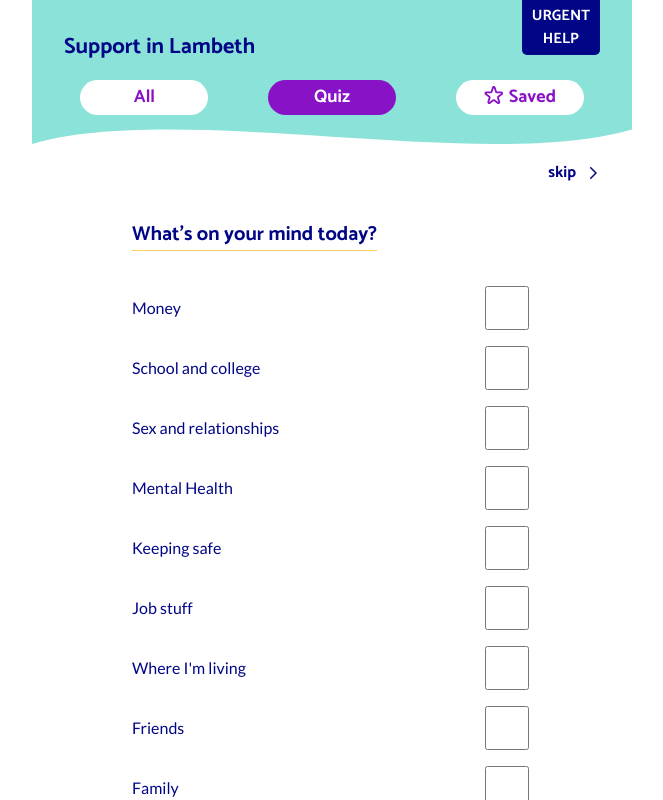
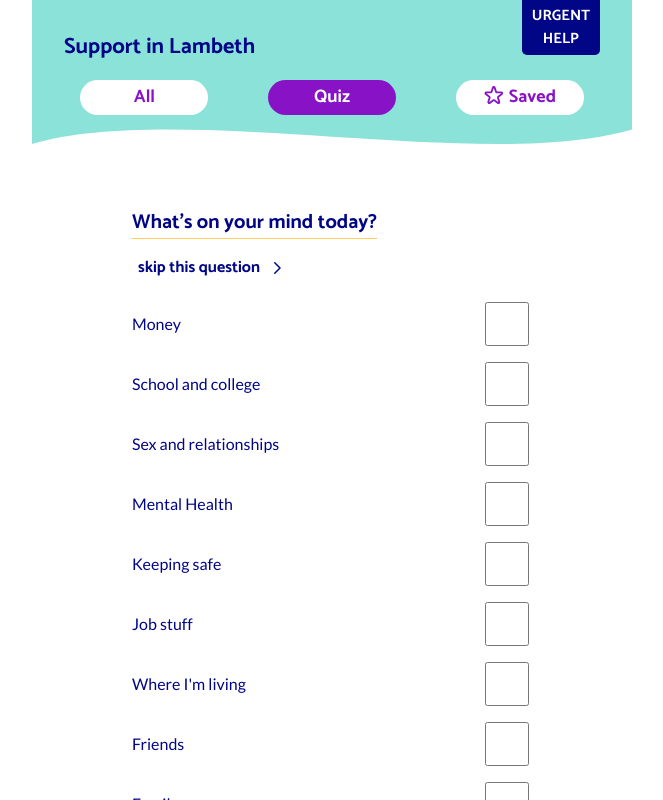
Before and after one commit to neontribe/my-best-life, a Next.js app: page /quiz/whats-on-your-mind in a window 1280 px wide. Shown: the top 800 px of the page, without its empty margins (308-971 px from the left). Built offline with nearby package versions, Linux system fonts and the light colour scheme.

Commit message:
feat: make it clearer that you can skip questions

```diff
--- a/pages/quiz/whats-on-your-mind.tsx
+++ b/pages/quiz/whats-on-your-mind.tsx
@@ -10,18 +10,6 @@ import { Checkbox } from '../../src/Components/Checkbox'
 import { LinkButton } from '../../src/Components/LinkButton'
 
 import { QuizContext } from '../../src/context/QuizContext'
-
-const Navigation = styled.section`
-  align-items: center;
-  display: flex;
-  justify-content: space-between;
-  padding: 1rem;
-  width: 100%;
-
-  button {
-    margin-left: auto;
-  }
-`
 
 const CheckboxGroup = styled.div`
   max-width: 50ch;
@@ -95,18 +83,18 @@ export const WhatsOnYourMindPage = (): JSX.Element => {
   return (
     <Layout>
       <HeaderComponent title="Support in Lambeth" />
-      <Navigation>
-        <LinkButton
-          textContent="skip"
-          arrow="right"
-          onClick={() => router.push('how-are-you-feeling')}
-        />
-      </Navigation>
-
+      <VerticalSpacing size={3} />
       <CheckboxGroup>
         <fieldset>
           <legend>What&apos;s on your mind today?</legend>
-          <VerticalSpacing />
+          <VerticalSpacing size={1} />
+
+          <LinkButton
+            textContent="skip this question"
+            arrow="right"
+            onClick={() => router.push('how-are-you-feeling')}
+          />
+          <VerticalSpacing size={1} />
           {categories.map((category) => {
             return (
               <Checkbox
```
Also changed, not shown: pages/quiz/about-you.tsx (+13 -2 lines), pages/quiz/how-are-you-feeling.tsx (+11 -3 lines), pages/quiz/what-are-your-interests.tsx (+8 -7 lines).
